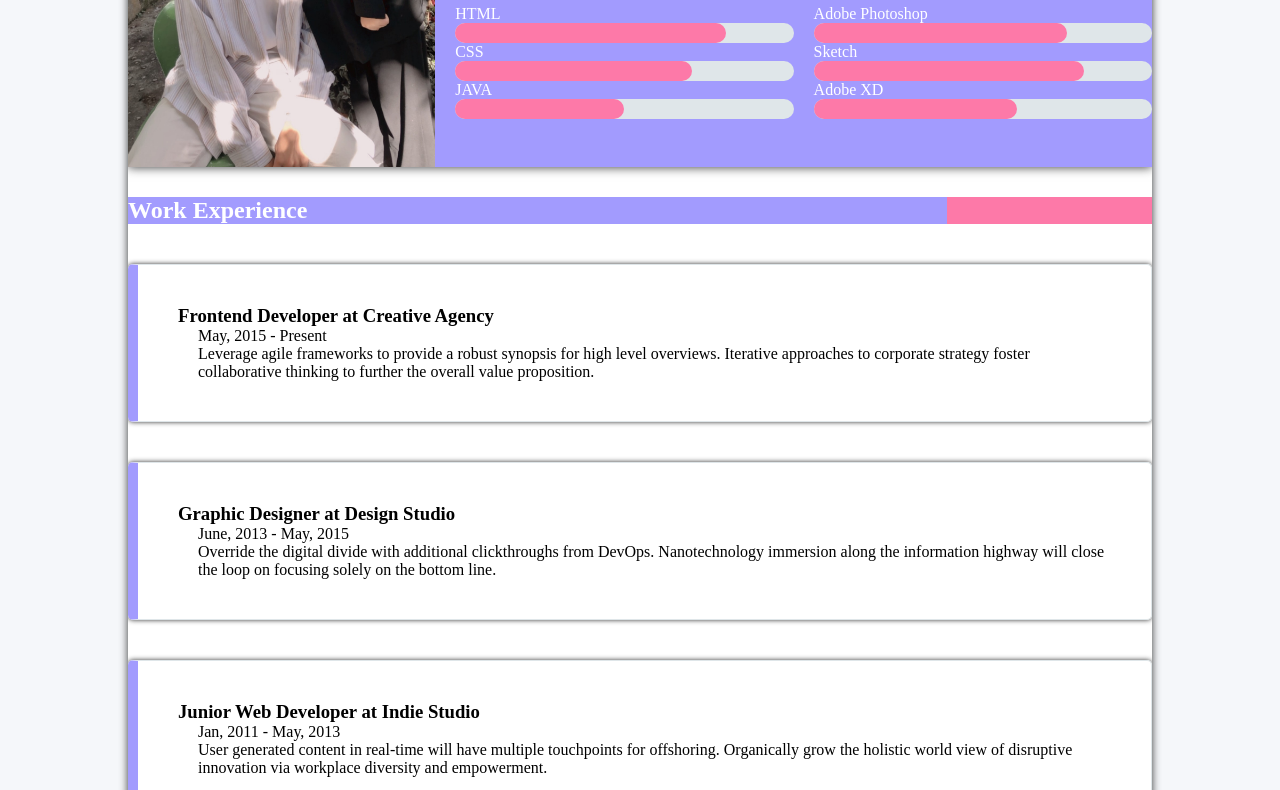
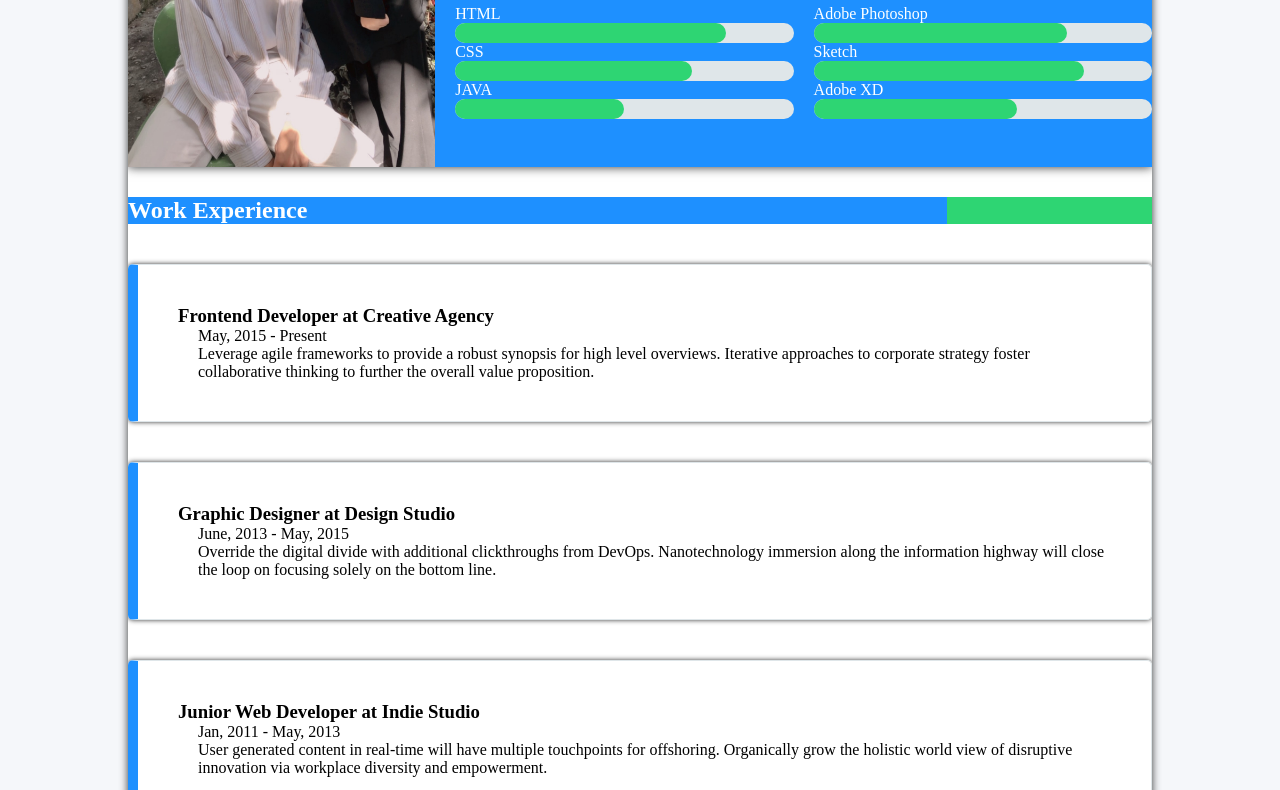
Before and after one commit to nhatlinh0/song, a plain HTML site: page Lab07/index.html in a window 1280 px wide. Shown: the part 423-1213 px from the top of the page. Drawn offline with Linux system fonts and the light colour scheme.

Commit message:
len di em

```diff
--- a/Lab07/main.css
+++ b/Lab07/main.css
@@ -44,7 +44,7 @@ body{
 
 .right{
     width: 70%;
-    background-color: #a29bfe;
+    background-color: #1e90ff;
 }
 
 .info{
@@ -149,42 +149,42 @@ body{
 }
 
 .skill__html{
-    background-color: #fd79a8;
+    background-color: #2ed573;
     border-radius: 10px;
     width: 80%;
     height: 100%;
 }
 
 .skill__css{
-    background-color: #fd79a8;
+    background-color: #2ed573;
     border-radius: 10px;
     width: 70%;
     height: 100%;
 }
 
 .skill__java{
-    background-color: #fd79a8;
+    background-color: #2ed573;
     border-radius: 10px;
     width: 50%;
     height: 100%;
 }
 
 .skill__pts{
-    background-color: #fd79a8;
+    background-color: #2ed573;
     border-radius: 10px;
     width: 75%;
     height: 100%;
 }
 
 .skill__sk{
-    background-color: #fd79a8;
+    background-color: #2ed573;
     border-radius: 10px;
     width: 80%;
     height: 100%;
 }
 
 .skill__xd{
-    background-color: #fd79a8;
+    background-color: #2ed573;
     border-radius: 10px;
     width: 60%;
     height: 100%;
@@ -208,7 +208,7 @@ body{
 
 .work__item{
     border: 1px solid #dfe6e9;
-    border-left: 10px solid #a29bfe;
+    border-left: 10px solid #1e90ff;
     border-radius: 5px;
     margin-top: 40px;
     box-shadow: 0 0 5px #333;
@@ -217,12 +217,12 @@ body{
 
 .decor-bar{
     width: 100%;
-    background-color: #fd79a8;
+    background-color: #2ed573;
 }
 
 .decor-bar-child{
     width: 80%;
-    background-color: #a29bfe;
+    background-color: #1e90ff;
 }
 
 .edu{
```
